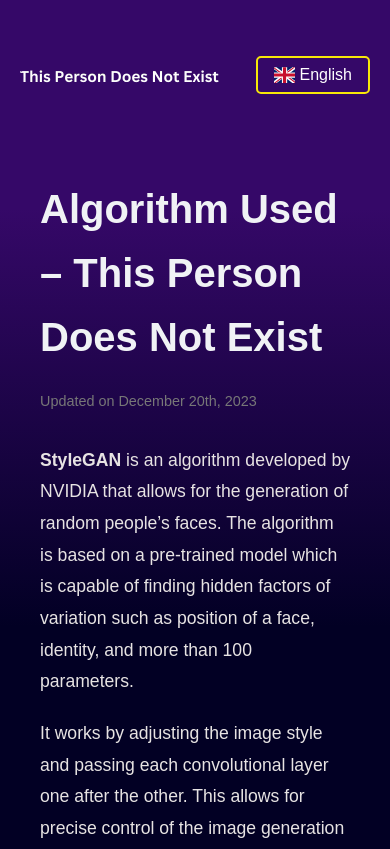
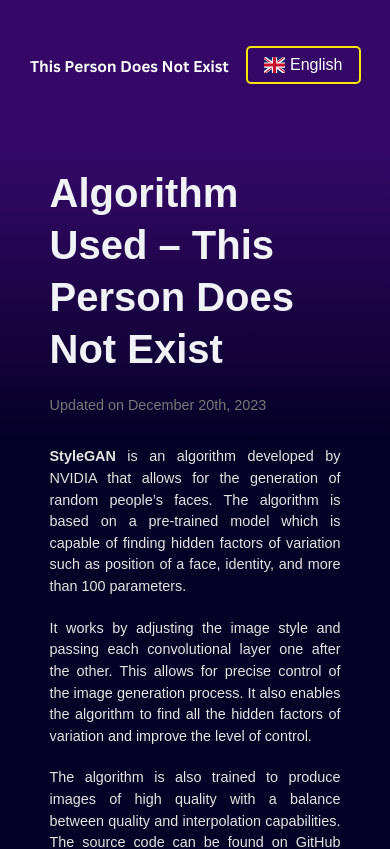
Before and after one commit to seogeek96/tpdnepublic, a Next.js app: page /algorithm in a window 390 px wide. Shown: the top 849 px of the page. Built offline with nearby package versions, Linux system fonts and the light colour scheme; a web font is replaced by a local one.

Commit message:
make it responsivs

```diff
--- a/styles/globals.css
+++ b/styles/globals.css
@@ -5,19 +5,19 @@
   background: linear-gradient(0deg, rgba(2,0,36,1) 70%, rgb(53, 8, 104) 90%);
   color: white;
   min-height: 100vh;
-  display: flex; /* Added this */
-  flex-direction: column; /* Added this */
-  align-items: center; /* Center horizontally */
+  display: flex;
+  flex-direction: column;
+  align-items: center;
   background-color: #000;
-  overflow-x: hidden; /* Prevent horizontal scroll */
+  overflow-x: hidden;
 }
 
 .layout-Container {
   width: 100%;
-  max-width: 1080px; /* Match .App width */
+  max-width: 1080px;
   display: flex;
   flex-direction: column;
-  align-items: center; /* Center children horizontally */
+  align-items: center;
   min-height: 100vh;
   padding: 20px;
   box-sizing: border-box;
@@ -25,51 +25,48 @@
 
 .App {
   width: 100%;
-  max-width: 1080px; /* Changed from fixed width */
+  max-width: 1080px;
   padding: 20px;
   margin: 0 auto;
   box-sizing: border-box;
 }
-h1,h2, h3 {
-  margin-bottom: 30px; /* Space after headings */
-  text-align: left; /* Center align headings */
 
+/* Typography */
+h1, h2, h3 {
+  margin-bottom: 1.5rem;
+  text-align: left;
+  line-height: 1.3;
 }
 
 p {
-  margin-top: 10px; /* Space above paragraphs */
-  margin-bottom: 20px; /* Space below paragraphs */
-  line-height: 1.8; /* Adjust line spacing for better readability */
-  text-align: left; /* Center align paragraphs */
-font-size: large;
-
-
+  margin: 1rem 0;
+  line-height: 1.6;
+  text-align: left;
+  font-size: 1.1rem;
 }
 
-
-/* Buttons Styles */
+/* Buttons */
 .btn {
-  padding: 8px 16px;
-  font-size: 16px;
+  padding: 0.8rem 1.6rem;
+  font-size: 1rem;
   background-color: transparent;
-  color: rgb(253, 250, 250);
-  border: none;
+  color: #fdfafa;
+  border: 2px solid #f7e709;
   border-radius: 5px;
   cursor: pointer;
-  border: 2px solid #f7e709; /* Optional: Adds a border */
-  transition: background-color 0.3s;
-  display: block; /* Ensure buttons are block-level for centering */
-  margin: 0 auto; /* Center buttons */
+  transition: all 0.3s ease;
+  width: fit-content;
+  margin: 1rem auto;
 }
 
 .btn:hover {
-  background-color: rgba(247, 231, 9, 0.1); /* Hover effect */
+  background-color: rgba(247, 231, 9, 0.1);
 }
 
-/* Dropdown Styles */
+/* Dropdown */
 .dropdown {
   position: relative;
-  display: inline-block; /* Ensure dropdowns are inline */
+  display: inline-block;
 }
 
 .dropdown-content {
@@ -78,10 +75,10 @@
   top: 100%;
   background-color: #131212;
   min-width: 120px;
-  box-shadow: 0px 4px 6px rgba(0, 0, 0, 0.5);
+  box-shadow: 0 4px 6px rgba(0, 0, 0, 0.5);
   border-radius: 4px;
   z-index: 10;
-  text-align: left; /* Align dropdown text to the left */
+  text-align: left;
 }
 
 .dropdown-content p {
@@ -92,32 +89,57 @@
 
 .dropdown-content p:hover {
   background-color: #f0f0f0;
-  color: #000; /* Change text color on hover */
+  color: #000;
 }
 
-/* Responsive Styles */
+/* Responsive Design */
+@media (max-width: 1200px) {
+  .layout-Container,
+  .App {
+    max-width: 90%;
+    padding: 15px;
+  }
+}
+
 @media (max-width: 768px) {
-  h1, h2, h3, p {
-    text-align: left; /* Ensure center alignment */
+  h1 { font-size: 2rem; }
+  h2 { font-size: 1.75rem; }
+  h3 { font-size: 1.5rem; }
+
+  p {
+    font-size: 1rem;
+    text-align: justify;
   }
 
   .btn {
-    font-size: 14px;
-    padding: 6px 12px;
-    display: block; /* Ensure buttons are block-level for centering */
+    width: 100%;
+    max-width: 300px;
+    padding: 0.75rem;
+    font-size: 0.9rem;
+  }
 
+  .dropdown-content {
+    min-width: 100%;
   }
 }
 
-@media (max-width: 600px) {
+@media (max-width: 480px) {
+  .layout-Container,
+  .App {
+    padding: 10px;
+  }
+
+  h1 { font-size: 1.75rem; }
+  h2 { font-size: 1.5rem; }
+  h3 { font-size: 1.25rem; }
+
   p {
-    font-size: 1.0em;
+    font-size: 0.9rem;
+    line-height: 1.5;
   }
 
   .btn {
-    font-size: 12px;
-    padding: 6px 10px;
-    display: block; /* Ensure buttons are block-level for centering */
-
+    font-size: 0.85rem;
+    padding: 0.6rem;
   }
 }
```
